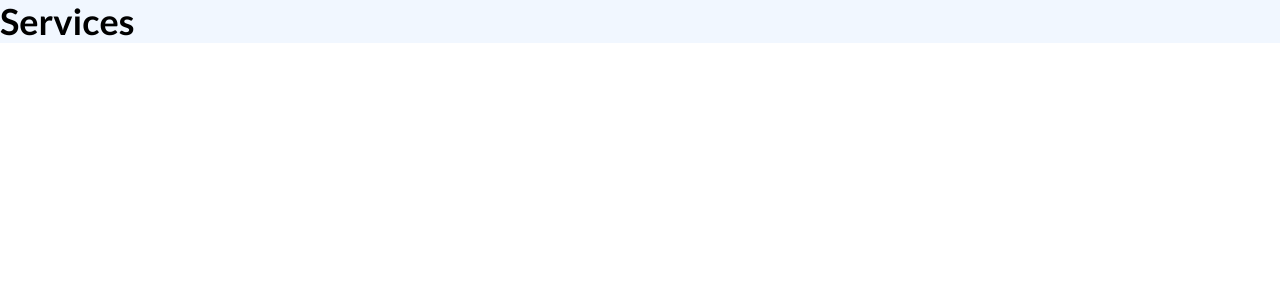
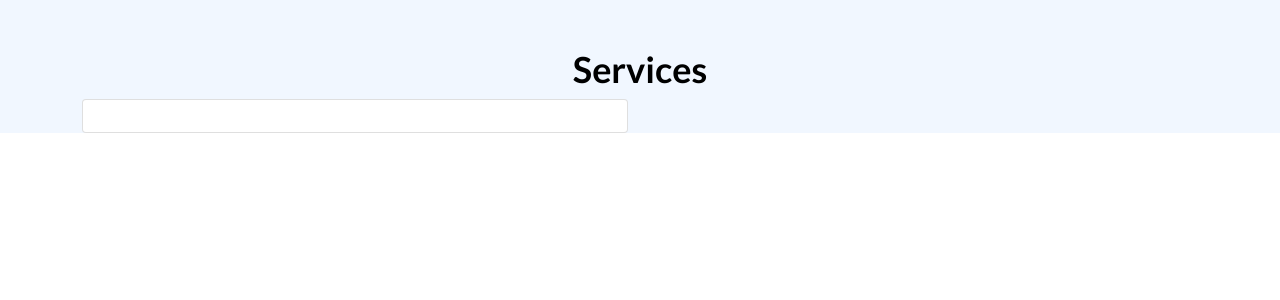
Before and after one commit to Dreezy305/HuntersWall, a Next.js app: page /services in a window 1280 px wide. Shown: the top 300 px of the page. Built offline with nearby package versions, Linux system fonts and the light colour scheme.

Commit message:
services  section

```diff
--- a/pages/services.js
+++ b/pages/services.js
@@ -1,9 +1,19 @@
 import React from "react";
 
 function Services() {
+  const serviceTypes = {};
   return (
-    <section className="services">
-      <h1>Services</h1>
+    <section className="services pt-5">
+      <h1 className="text-center">Services</h1>
+      <div className="container">
+        <div className="row">
+          <div className="col-lg-6">
+            <div className="card">
+              <div className="card-body"></div>
+            </div>
+          </div>
+        </div>
+      </div>
     </section>
   );
 }
```
